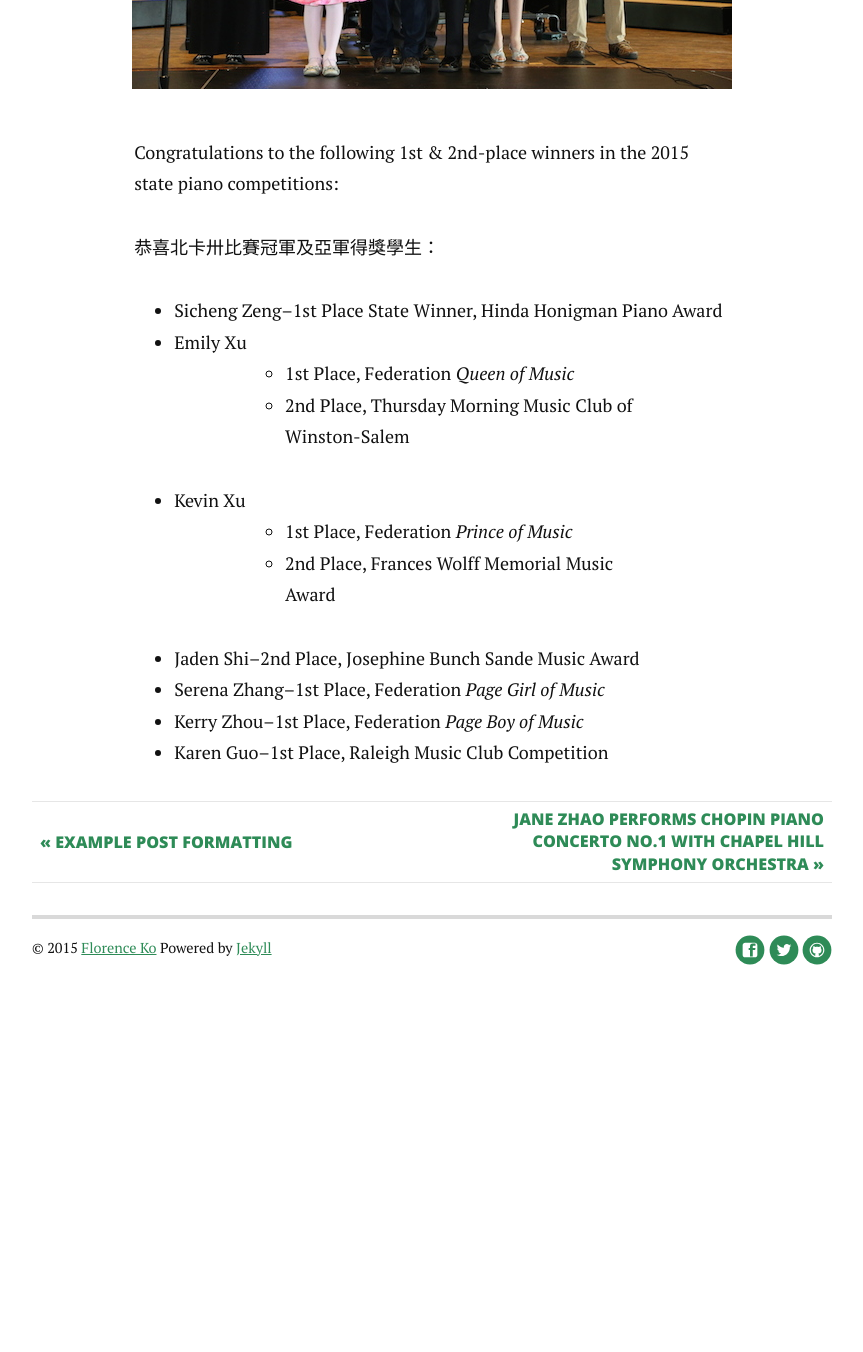
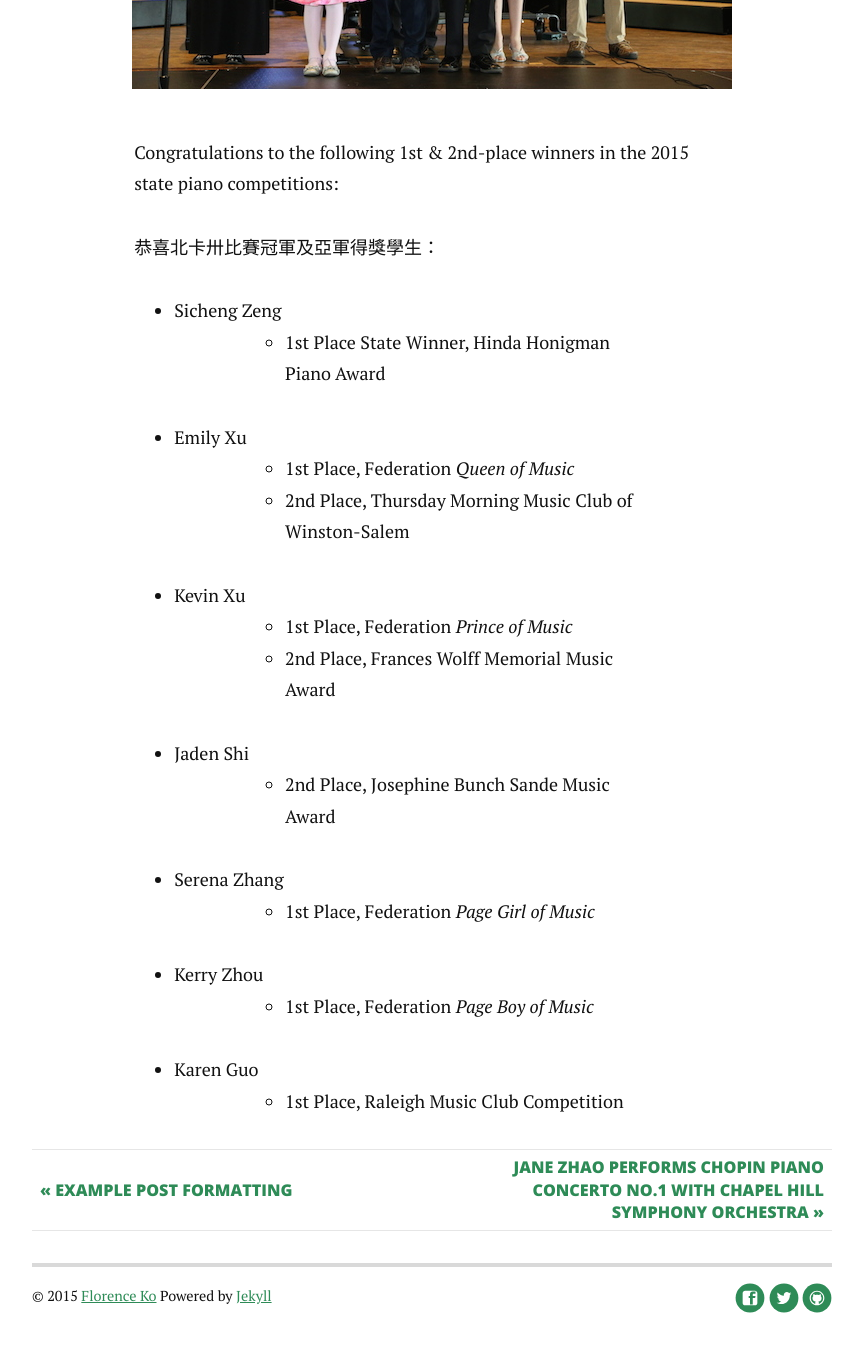
Before and after one commit to kerryzhou/kerryzhou.github.io, a Jekyll site: the page built from _posts/2015-05-02-NC-2015-Federation-Royalty-winners.markdown, in a window 1280 px wide and 1400 px high, scrolled down 879 px. Shown: the top 1352 px of the window, without its empty margins (208-1071 px from the left). Built offline with Jekyll 4.4.1, drawn with Linux system fonts in a browser that asks for light colours; nearby versions of some CDN libraries; Markdown is read by kramdown in place of the engine named in the settings; before the commit the page ends 1931 px from its top, so only the background shows below that.

Commit message:
formatting

```diff
--- a/_posts/2015-05-02-NC-2015-Federation-Royalty-winners.markdown
+++ b/_posts/2015-05-02-NC-2015-Federation-Royalty-winners.markdown
@@ -13,14 +13,19 @@ Congratulations to the following 1st & 2nd-place winners in the 2015 state piano
 
 恭喜北卡卅比賽冠軍及亞軍得獎學生：
 
-* Sicheng Zeng--1st Place State Winner, Hinda Honigman Piano Award
+* Sicheng Zeng
+	* 1st Place State Winner, Hinda Honigman Piano Award
 * Emily Xu
 	* 1st Place, Federation _Queen of Music_
 	* 2nd Place, Thursday Morning Music Club of Winston-Salem
 * Kevin Xu
 	* 1st Place, Federation _Prince of Music_
 	* 2nd Place, Frances Wolff Memorial Music Award
-* Jaden Shi--2nd Place, Josephine Bunch Sande Music Award
-* Serena Zhang--1st Place, Federation _Page Girl of Music_
-* Kerry Zhou--1st Place, Federation _Page Boy of Music_
-* Karen Guo--1st Place, Raleigh Music Club Competition
+* Jaden Shi
+	* 2nd Place, Josephine Bunch Sande Music Award
+* Serena Zhang
+	* 1st Place, Federation _Page Girl of Music_
+* Kerry Zhou
+	* 1st Place, Federation _Page Boy of Music_
+* Karen Guo
+	* 1st Place, Raleigh Music Club Competition
```
